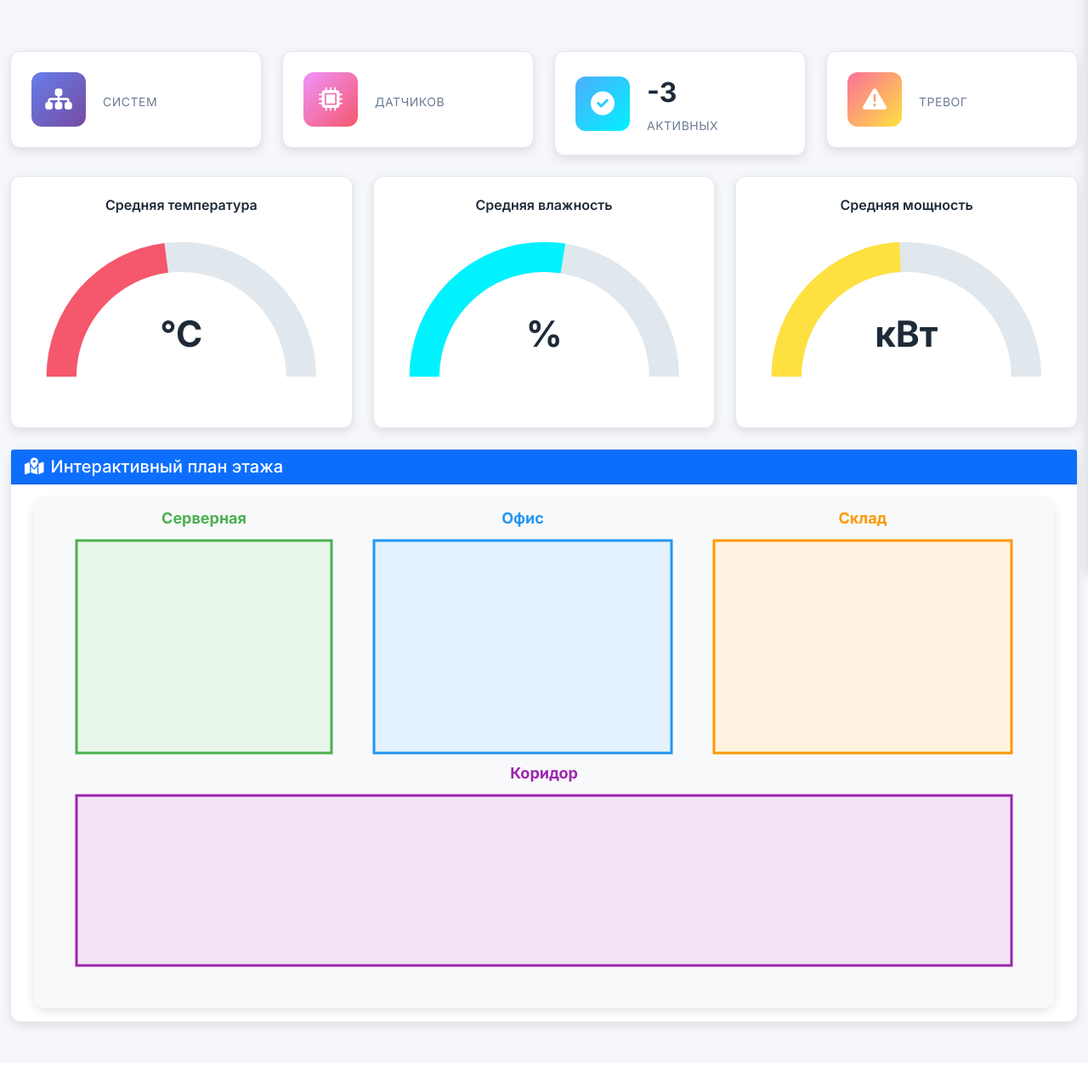
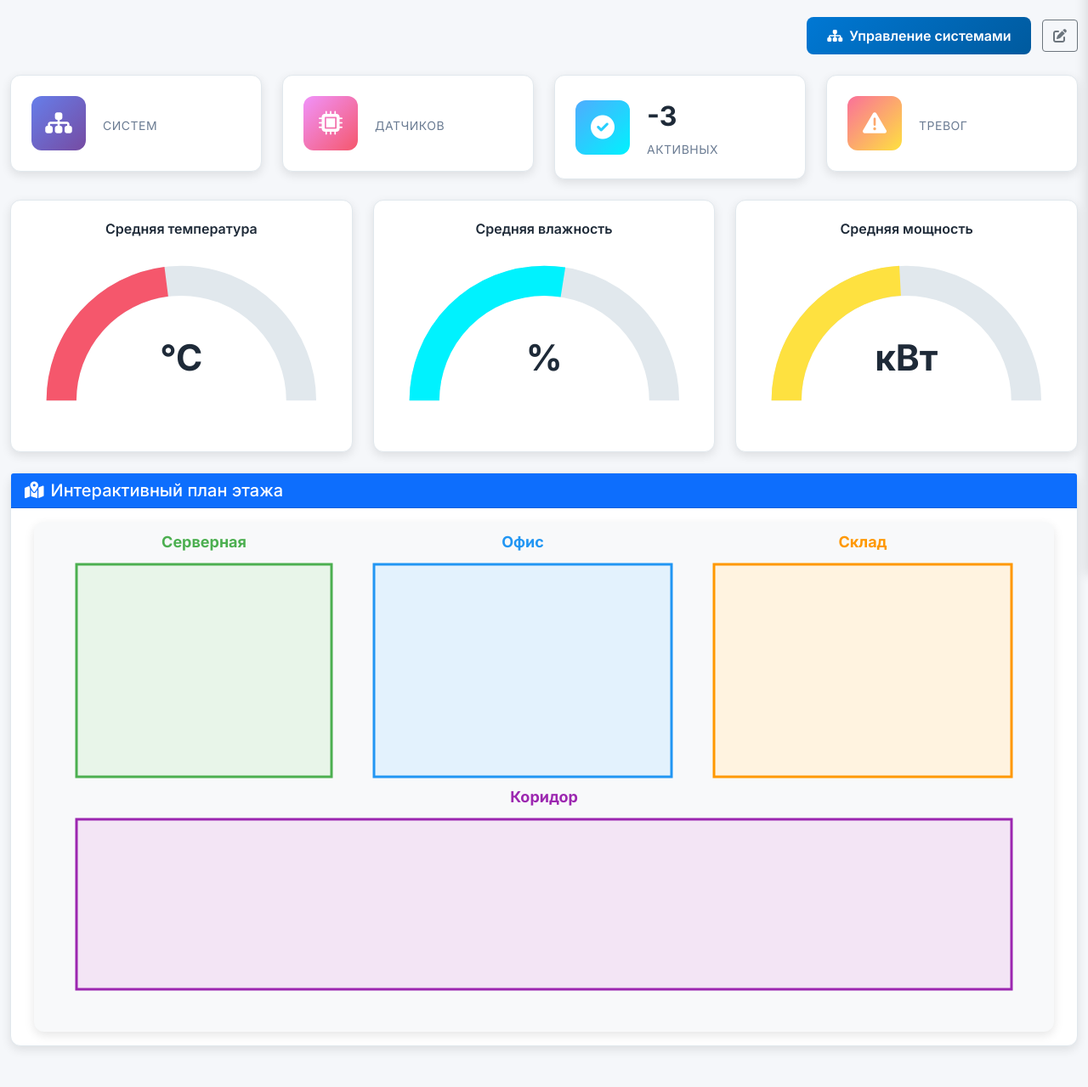
Before and after one commit to malsonvalentin-architector/rm-saas-platform, a Django app: template templates/data/object_dashboard.html in a window 1280 px wide. Shown: the part 123-1402 px from the top of the page at 85% size. Before the commit the page ends 1337 px from the top, so only its background shows below. Run offline with Django 3.2, Linux system fonts and the light colour scheme; the template is opened without the code that fills it, so the values that code supplies are empty; parts of the project's set-up code (start-up, migrations or seed data) failed here and were passed over.

Commit message:
Phase 4.2: Add Systems Management UI Navigation
Added navigation to Systems CRUD from object dashboard:
- Button 'Управление системами' in header (primary action)
- Clickable 'Системы' stat card with hover effect
- Edit object button in header

This enables users to access the newly created Systems CRUD interface.

```diff
--- a/templates/data/object_dashboard.html
+++ b/templates/data/object_dashboard.html
@@ -153,16 +153,25 @@
 
     <!-- Заголовок объекта -->
     <div class="row mb-4">
-        <div class="col-12">
+        <div class="col-md-8">
             <h2 class="mb-1">{{ object.name }}</h2>
             <p class="text-muted">{{ object.address }}</p>
+        </div>
+        <div class="col-md-4 text-end">
+            <a href="{% url 'data:system_list' object.id %}" class="btn btn-primary me-2">
+                <i class="fas fa-sitemap me-2"></i>Управление системами
+            </a>
+            <a href="{% url 'data:object_edit' object.id %}" class="btn btn-outline-secondary">
+                <i class="fas fa-edit"></i>
+            </a>
         </div>
     </div>
 
     <!-- Статистика объекта -->
     <div class="row mb-4">
         <div class="col-md-3">
-            <div class="stat-card">
+            <a href="{% url 'data:system_list' object.id %}" style="text-decoration: none; color: inherit;">
+                <div class="stat-card" style="cursor: pointer; transition: transform 0.2s;" onmouseover="this.style.transform='translateY(-4px)'" onmouseout="this.style.transform='translateY(0)'">
                     <div class="stat-icon" style="background: linear-gradient(135deg, #667eea 0%, #764ba2 100%);">
                         <i class="fas fa-sitemap"></i>
                     </div>
@@ -171,6 +180,7 @@
                         <div class="stat-label">Систем</div>
                     </div>
                 </div>
+            </a>
         </div>
         <div class="col-md-3">
             <div class="stat-card">
```
Lines whose indentation alone changed are shown as unchanged.
